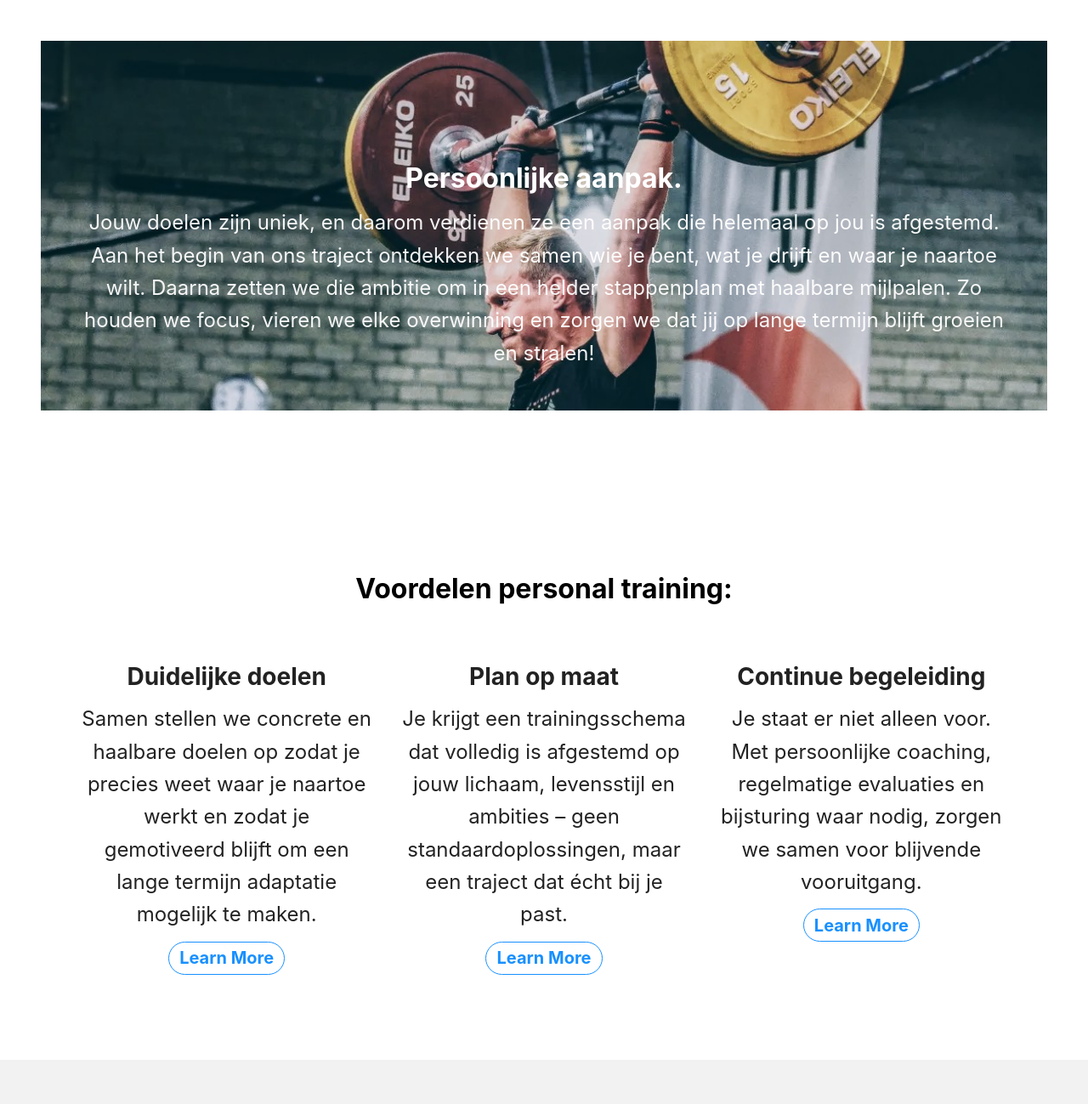
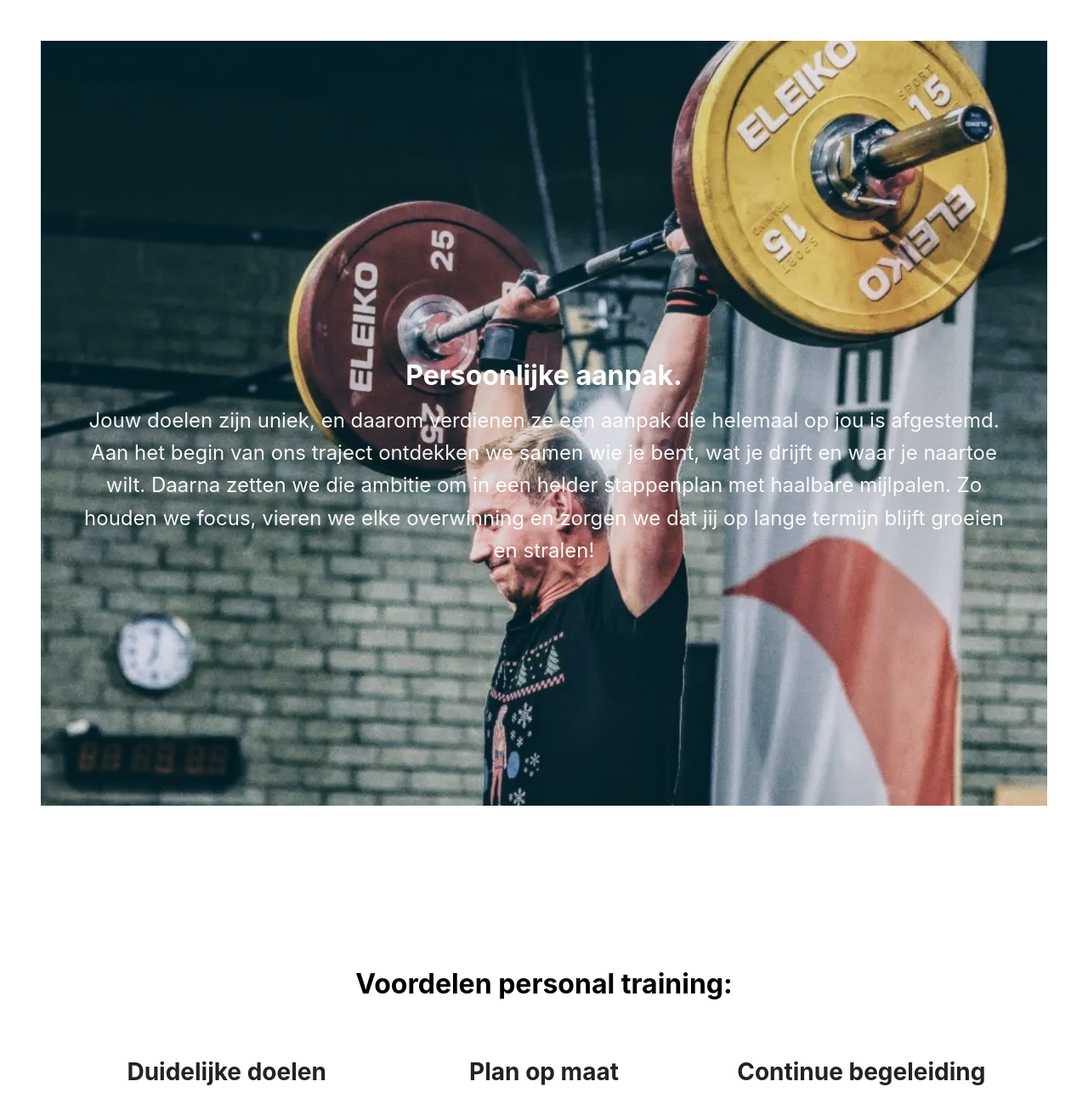
Before and after one commit to TimTools/fitnissen-site, a Jekyll site: the page built from index.html, in a window 1280 px wide. Shown: the part 900-2199 px from the top of the page at 85% size. Built offline with Jekyll 4.4.1, drawn with Linux system fonts in a browser that asks for light colours; nearby versions of some CDN libraries; the list of posts is cut into pages by our own code.

Commit message:
css inject

```diff
--- a/_includes/head.html
+++ b/_includes/head.html
@@ -1,6 +1,18 @@
 <meta charset="utf-8">
 <meta http-equiv="X-UA-Compatible" content="IE=edge">
 <meta name="viewport" content="width=device-width, initial-scale=1, user-scalable=no">
+
+<style>
+  #hero-1 {
+    height: 100vh !important;
+    background-size: cover !important;
+    background-position: center center !important;
+    display: flex;
+    align-items: center;
+    justify-content: center;
+    text-align: center;
+  }
+</style>
 
 {%- include snippets/get-article-title.html article=page -%}
 <title>{%- if __return -%}{{ __return }} - {{ site.title }}{%- else -%}{{ site.title }}{%- endif -%}</title>
```
